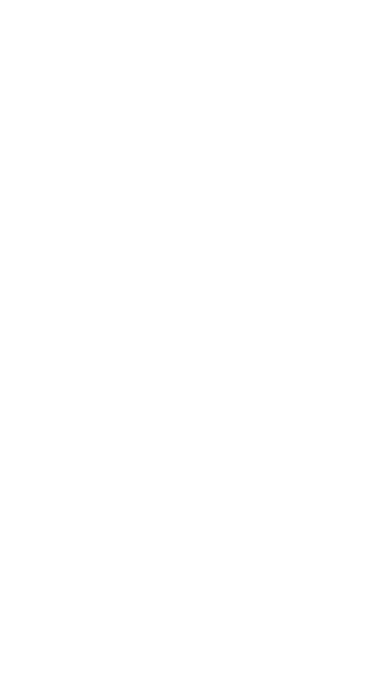
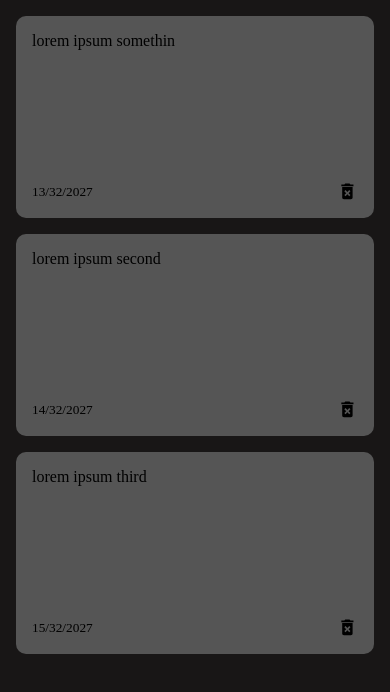
Before and after one commit to will-robertson0/note-mono, a React (Vite) app: page / in a window 390 px wide. Shown: the top 692 px of the page. Built offline with nearby package versions, Linux system fonts and the light colour scheme.

Commit message:
new Note and NotesList component, new css for responsive grid

```diff
--- a/index.html
+++ b/index.html
@@ -4,7 +4,7 @@
         <meta charset="UTF-8">
         <meta name="viewport" content="width=device-width, initial-scale=1">
         <title>Note Mono</title>
-        <link rel="stylesheet" href="/public/style.css">
+        <link rel="stylesheet" href="./style.css">
     </head>
     <body>
         <div id="root">not rendered</div>
--- a/package.json
+++ b/package.json
@@ -1,7 +1,8 @@
 {
   "dependencies": {
     "react": "^18.3.1",
-    "react-dom": "^18.3.1"
+    "react-dom": "^18.3.1",
+    "react-icons": "^5.5.0"
   },
   "name": "padre-ginos",
   "version": "1.0.0",
--- a/src/App.jsx
+++ b/src/App.jsx
@@ -1,12 +1,36 @@
-// import React from "react"; // not needed because .jsx - see Pizza.jsx
+// import React from "react"; // not needed because .jsx
 import { createRoot } from "react-dom/client";
+import NotesList from './components/NotesList';
+import { useState } from "react";
+import { nanoid } from 'nanoid';
 
 const App = () => {
-  // in jsx, tags are lowercase, while elements created in react go in their place
-  // but are capitalized. see: "Pizza" below
+    const [notes, setNotes] = useState([{
+            id: nanoid(),
+            text: "lorem ipsum somethin",
+            date: "13/32/2027"
+        },
+        {
+            id: nanoid(),
+            text: "lorem ipsum second",
+            date: "14/32/2027"
+        },
+        {
+            id: nanoid(),
+            text: "lorem ipsum third",
+            date: "15/32/2027"
+        },
+    ]);
+
   return (
-    <div>
-    </div>
+    // <nav class="main-navbar">
+    //         <a href="#" class="back-button">
+    //             <img src="./media/back-button.webp" alt="clickable back button image" />
+    //         </a>
+    // </nav>
+        <div className="container">
+            <NotesList notes={notes}/>
+        </div>
   );
 };
 
--- /dev/null
+++ b/src/components/Note.jsx
@@ -0,0 +1,15 @@
+import { MdDeleteForever } from 'react-icons/md';
+
+const Note = ({ id, text, date }) => {
+    return (
+        <div className="note">
+            <span>{text}</span>
+            <div className="note-footer">
+                <small>{date}</small>
+                <MdDeleteForever className="delete-icon" size="1.3em" />
+            </div>
+        </div>
+    );
+}
+
+export default Note;
--- /dev/null
+++ b/src/components/NotesList.jsx
@@ -0,0 +1,13 @@
+import Note from './Note';
+
+const NotesList = ({ notes }) => {
+    return (
+        <div className='notes-list'>
+            {notes.map((note) =>
+                <Note id={note.id} text={note.text} date={note.date}/>
+            )}
+        </div>
+    );
+};
+
+export default NotesList;
--- /dev/null
+++ b/style.css
@@ -0,0 +1,40 @@
+body {
+    background-color: #181616;
+    margin: 0;
+}
+/**/
+/* nav.main-navbar { */
+/*     border-bottom: 1px solid #c5c9c5; */
+/*     height: 60px; */
+/*     padding: 0; */
+/* } */
+/**/
+
+.container {
+    max-width: 960px;
+    margin-right: auto;
+    margin-left: auto;
+    padding: 1rem;
+}
+
+.notes-list {
+    display: grid;
+    grid-gap: 1rem;
+    grid-template-columns: repeat(auto-fit, minmax(250px, 1fr));
+}
+
+.note {
+    background-color: #555555;
+    border-radius: 10px;
+    padding: 1rem;
+    min-height: 170px;
+    display: flex;
+    flex-direction: column;
+    justify-content: space-between;
+}
+
+.note-footer {
+    display: flex;
+    align-items: center;
+    justify-content: space-between;
+}
```
Also changed, not shown: 1 other file (tests, documents, lock files or other folders).
